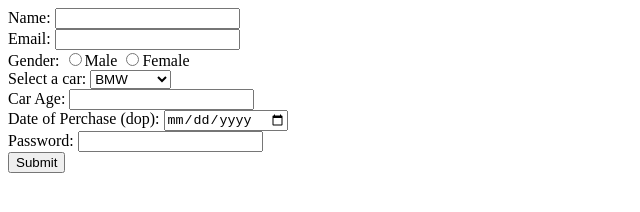
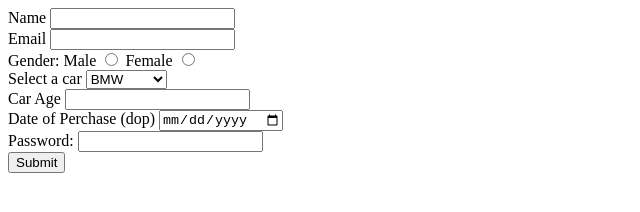
Before and after one commit to acciojob/car-insurance-form-sriramulagopi, a website: page main.html in a window 1280 px wide. Shown: the full height of the page, 0-640 px from the left. Drawn offline with Linux system fonts and the light colour scheme.

Commit message:
created a submission

```diff
--- a/main.html
+++ b/main.html
@@ -8,23 +8,24 @@
 
 <body>
 	    <form method="post">
-        <label for="name">Name:</label>
+        <label for="name">Name</label>
         <input type="text" id="name" required><br>
-        <label for="email">Email:</label>
+        <label for="email">Email</label>
         <input type="email" id="email" required><br>
-        <label for="gender_m">Gender:</label>
-        <input type="radio" name="gopi" id="gender_m" required>Male
-		<label for="gender_f"></label>
-        <input type="radio" id="gender_f" name="gopi" required>Female<br>
-	    <label for="cars">Select a car:</label>
+		<label>Gender:</label>
+        <label for="gender_m">Male</label>
+        <input type="radio" name="gopi" id="gender_m" required>
+		<label for="gender_f">Female</label>
+        <input type="radio" id="gender_f" name="gopi" required><br>
+	    <label for="cars">Select a car</label>
         <select name="car" id="cars">
             <option value="BMW">BMW</option>
             <option value="Audi">Audi</option>
             <option value="Mercedez">Mercedez</option>
         </select><br>
-        <label for="carage">Car Age:</label>
+        <label for="carage">Car Age</label>
         <input type="number" id="carage" required><br>
-        <label for="dop">Date of Perchase (dop):</label>
+        <label for="dop">Date of Perchase (dop)</label>
         <input type="date" id="dop" required><br>
         <label for="password">Password:</label>
         <input type="password" id="password" required><br>
```
